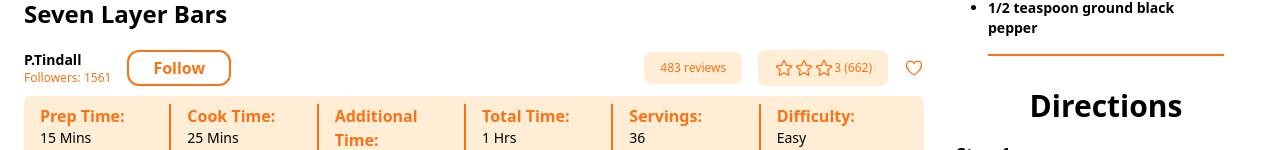
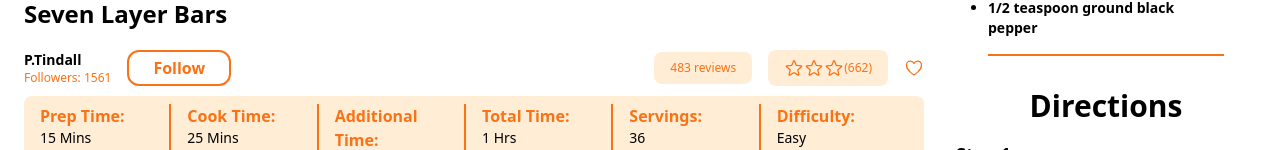
Before and after one commit to Jon-Felipe/Tasty-React, a React (Vite) app: page /recipe/1 in a window 1280 px wide. Shown: the part 548-698 px from the top of the page. Built offline with nearby package versions, Linux system fonts and the light colour scheme.

Commit message:
removed average rating

```diff
--- a/src/pages/SingleRecipe.tsx
+++ b/src/pages/SingleRecipe.tsx
@@ -43,9 +43,7 @@ const SingleRecipe = () => {
             </RecipeCard>
             <RecipeCard className={flexRow}>
               <Star value={recipe?.averate_rating} />
-              <p className={textOrangeMedium}>
-                {recipe?.averate_rating} ({recipe?.ratings})
-              </p>
+              <p className={textOrangeMedium}>({recipe?.ratings})</p>
             </RecipeCard>
             <button>
               <HeartIcon className='h-5 w-5 text-orange-500' />
```
